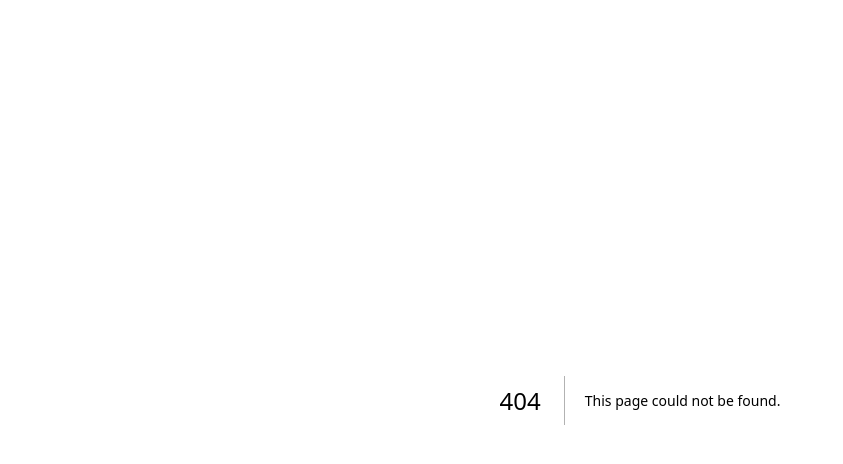
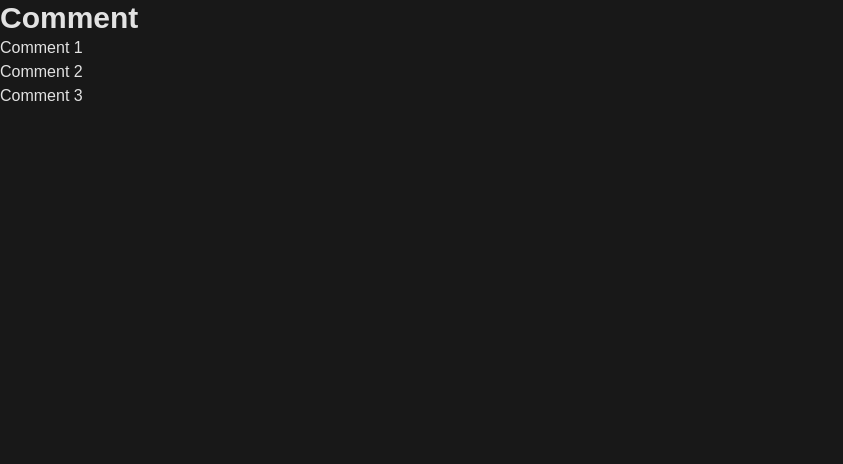
Before and after one commit to stefanbgh/next-js, a Next.js app: page /post/comment in a window 1280 px wide. Before the commit this address had no page. Shown: the top 464 px of the page, without its empty margins (0-843 px from the left). Built offline with nearby package versions, Linux system fonts and the light colour scheme.

Commit message:
nested routes

```diff
--- /dev/null
+++ b/src/app/post/comment/page.tsx
@@ -0,0 +1,12 @@
+export default function Comment() {
+	return (
+		<section>
+			<h2>Comment</h2>
+			<ul>
+				<li>Comment 1</li>
+				<li>Comment 2</li>
+				<li>Comment 3</li>
+			</ul>
+		</section>
+	);
+}
--- /dev/null
+++ b/src/app/post/page.tsx
@@ -0,0 +1,12 @@
+export default function Post() {
+	return (
+		<section>
+			<h2>Post</h2>
+			<ul>
+				<li>Post 1</li>
+				<li>Post 2</li>
+				<li>Post 3</li>
+			</ul>
+		</section>
+	);
+}
```
